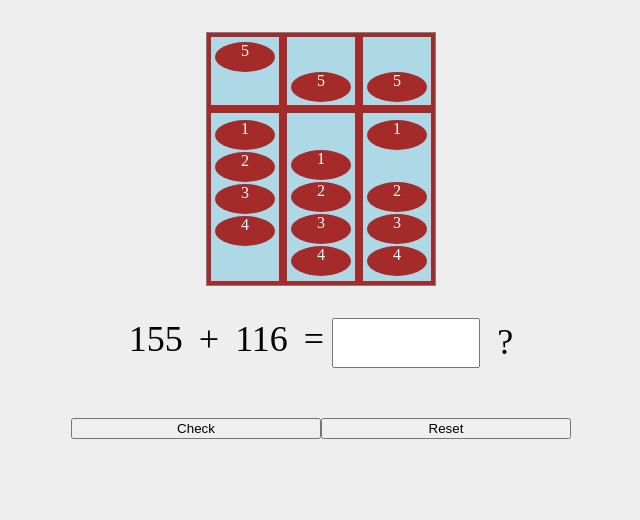
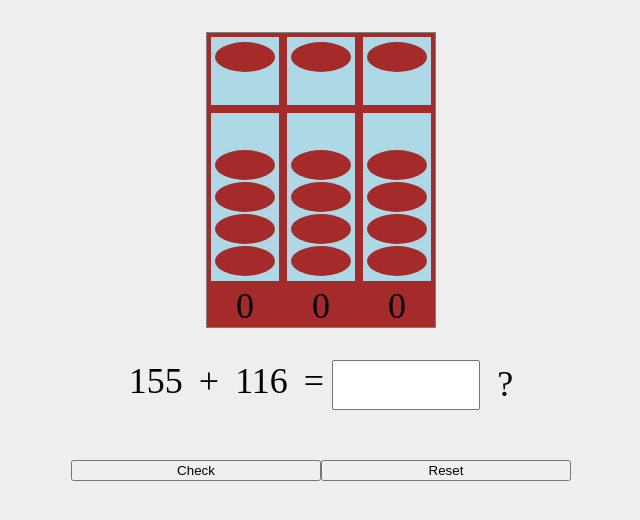
Before and after one commit to xander-marjoram/abacus, a Nuxt app: page / in a window 1280 px wide. Shown: the top 520 px of the page, without its empty margins (319-959 px from the left). Built offline with nearby package versions, Linux system fonts and the light colour scheme.

Commit message:
Calculate and update values

```diff
--- a/components/Abacus.vue
+++ b/components/Abacus.vue
@@ -1,9 +1,16 @@
 <template>
     <div class="abacus">
         <Digit
-            v-for="i in [4,5,6]"
-            :key="`digit-${i}`"
-            :value="i" />
+            v-for="(power, digitIndex) in powersArray"
+            :key="`digit-${power}`"
+            :value.sync="digitValues[digitIndex]" />
+        <template v-if="showNumbers">
+            <span
+                v-for="(i, index) in digits"
+                :key="`value-${i}`">
+                {{ digitValues[index] }}
+            </span>
+        </template>
     </div>
 </template>
 
@@ -19,6 +26,24 @@ export default {
             type: Number,
             required: true
         }
+    },
+    data: () => ({
+        digitValues: [],
+        showNumbers: true
+    }),
+    computed: {
+        powersArray () {
+            return [...Array(this.digits).keys()].reverse();
+        },
+
+        value () {
+            return this.powersArray
+                .map((power, index) => this.digitValues[index] * 10 ** power)
+                .reduce((a, b) => a + b, 0);
+        }
+    },
+    created () {
+        this.digitValues = [...Array(this.digits)].map(_ => 0);
     }
 };
 </script>
--- a/components/Digit.vue
+++ b/components/Digit.vue
@@ -1,9 +1,9 @@
 <template>
     <div class="digit">
         <div class="heavenly">
-            <div :class="{ bead: true, selected: value >= 5 }">
-                5
-            </div>
+            <div
+                :class="{ bead: true, selected: value >= 5 }"
+                @click="updateHeavenlyValue" />
         </div>
         <div class="earthly">
             <div
@@ -13,9 +13,8 @@
                 :class="{
                     bead: true,
                     selected: isBeadSelected(b)
-                }">
-                {{ b }}
-            </div>
+                }"
+                @click="updateEarthlyValue(b)" />
         </div>
     </div>
 </template>
@@ -29,9 +28,45 @@ export default {
             required: true
         }
     },
+
+    computed: {
+        earthly () {
+            return this.value % 5;
+        },
+        heavenly () {
+            if (this.value >= 5) {
+                return 5;
+            }
+            return 0;
+        }
+    },
+
     methods: {
         isBeadSelected (beadNumber) {
             return this.value % 5 >= beadNumber;
+        },
+
+        updateEarthlyValue (beadNumber) {
+            let value = 0;
+            if (beadNumber > this.earthly) {
+                value = this.heavenly + beadNumber;
+            } else if (beadNumber === this.earthly) {
+                value = this.value - 1;
+            } else {
+                value = this.value - ((this.earthly - beadNumber) + 1);
+            }
+            this.$emit('update:value', value);
+        },
+
+        updateHeavenlyValue () {
+            let value = 0;
+            if (this.value < 5) {
+                value = this.value + 5;
+            } else {
+                value = this.value - 5;
+            }
+            console.log(value);
+            this.$emit('update:value', value);
         }
     }
 };
@@ -73,6 +108,7 @@ export default {
 
     text-align: center;
     color: white;
+    transition: 0.1s;
 }
 
 .earthly .bead.selected {
```
